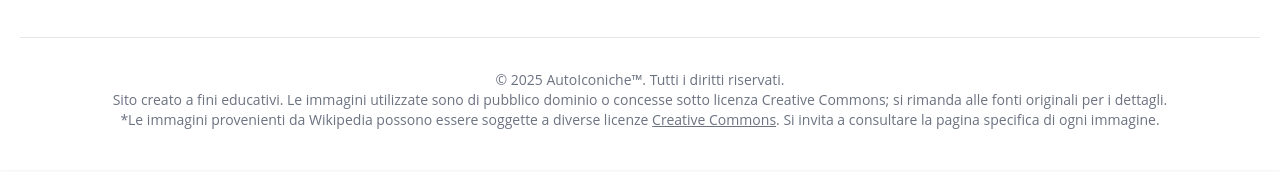
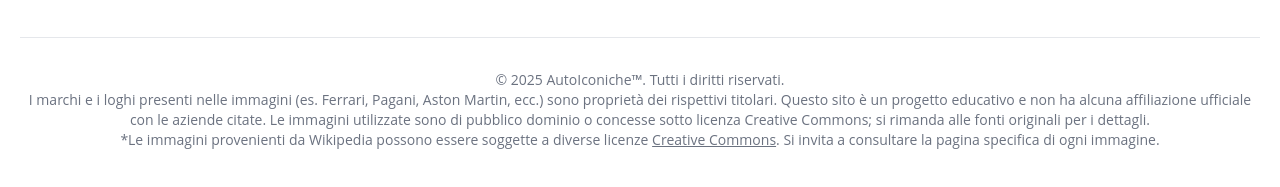
Before and after one commit to Francesco-Napolitano/auto-collection-FE, a React (Vite) app: page / in a window 1280 px wide. Shown: the part 135-322 px from the top of the page. Built offline with nearby package versions, Linux system fonts and the light colour scheme; no server answers.

Commit message:
fixed copyright

```diff
--- a/src/components/DettagliAuto.jsx
+++ b/src/components/DettagliAuto.jsx
@@ -110,7 +110,6 @@ const DettagliAuto = () => {
             {auto.immagini ? (
               <div className="grid grid-cols-1 gap-0.5 ">
                 <div>
-                  {console.log(auto)}
                   <img
                     src={auto.immagini[1].immagineUrl}
                     alt={auto.modello}
--- a/src/components/Footer.jsx
+++ b/src/components/Footer.jsx
@@ -53,9 +53,12 @@ const Footer = () => {
             AutoIconiche™
           </a>
           . Tutti i diritti riservati. <br />
-          Sito creato a fini educativi. Le immagini utilizzate sono di pubblico
-          dominio o concesse sotto licenza Creative Commons; si rimanda alle
-          fonti originali per i dettagli. <br />
+          I marchi e i loghi presenti nelle immagini (es. Ferrari, Pagani, Aston
+          Martin, ecc.) sono proprietà dei rispettivi titolari. Questo sito è un
+          progetto educativo e non ha alcuna affiliazione ufficiale con le
+          aziende citate. Le immagini utilizzate sono di pubblico dominio o
+          concesse sotto licenza Creative Commons; si rimanda alle fonti
+          originali per i dettagli. <br />
           *Le immagini provenienti da Wikipedia possono essere soggette a
           diverse licenze{' '}
           <a
```
